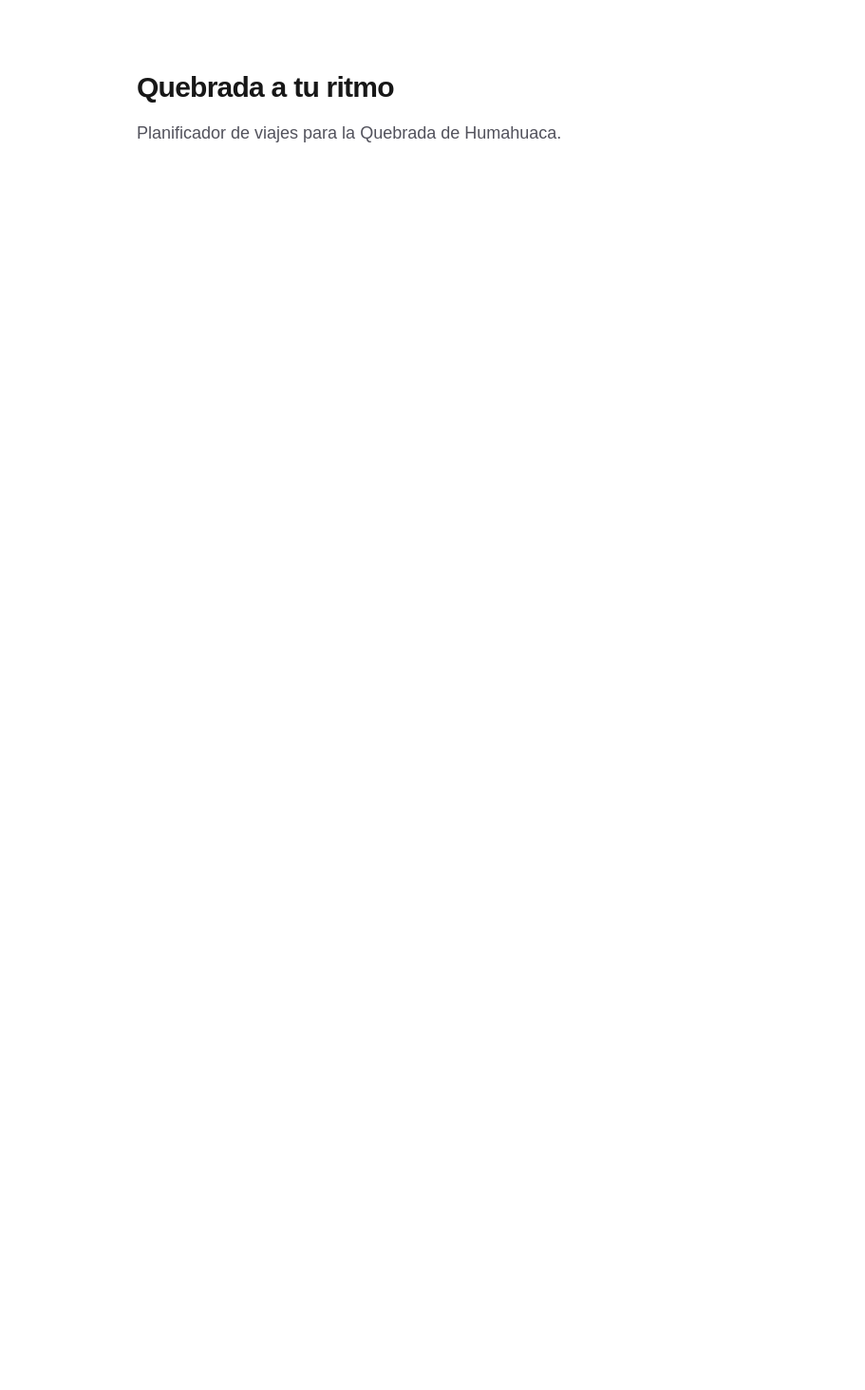
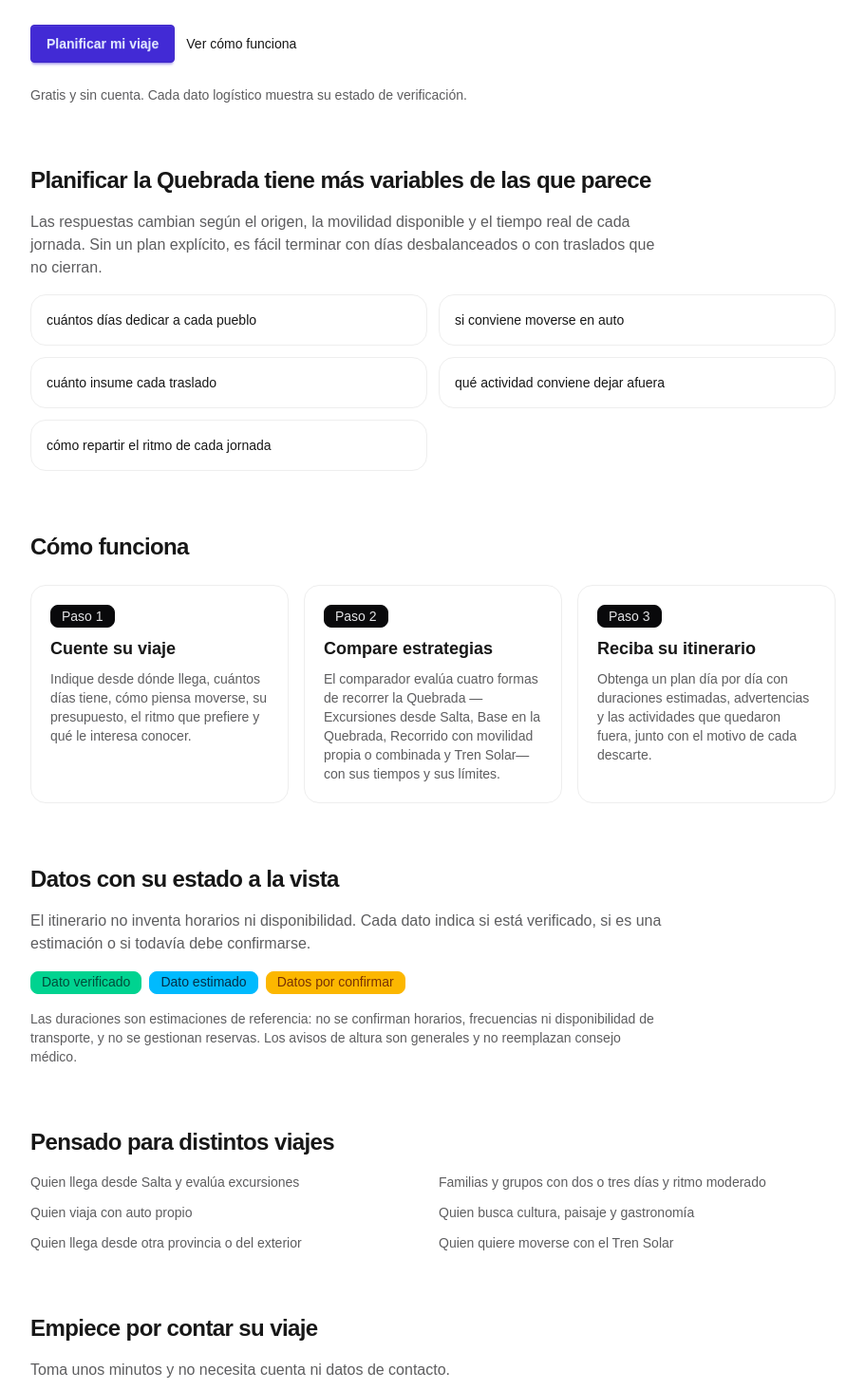
Before and after one commit to papulodev/quebrada-a-tu-ritmo, a Next.js app: page / in a window 1280 px wide. Shown: the part 286-1750 px from the top of the page at 95% size, without its empty margins (184-1095 px from the left). Before the commit the page ends 800 px from the top, so only its background shows below. Built offline with nearby package versions, Linux system fonts and the light colour scheme.

Commit message:
feat: turn the home page into a landing narrative

```diff
--- a/app/page.tsx
+++ b/app/page.tsx
@@ -1,10 +1,167 @@
+import type { Metadata } from "next";
+import Link from "next/link";
+
+import { CONFIDENCE_BADGES } from "../features/itinerary/domain/presentation";
+
+export const metadata: Metadata = {
+  description:
+    "Compare estrategias para recorrer la Quebrada de Humahuaca y reciba un itinerario realista por día, con datos logísticos y su estado de verificación a la vista.",
+};
+
+const DECISIONS = [
+  "cuántos días dedicar a cada pueblo",
+  "si conviene moverse en auto",
+  "cuánto insume cada traslado",
+  "qué actividad conviene dejar afuera",
+  "cómo repartir el ritmo de cada jornada",
+];
+
+const STEPS = [
+  {
+    title: "Cuente su viaje",
+    description:
+      "Indique desde dónde llega, cuántos días tiene, cómo piensa moverse, su presupuesto, el ritmo que prefiere y qué le interesa conocer.",
+  },
+  {
+    title: "Compare estrategias",
+    description:
+      "El comparador evalúa cuatro formas de recorrer la Quebrada —Excursiones desde Salta, Base en la Quebrada, Recorrido con movilidad propia o combinada y Tren Solar— con sus tiempos y sus límites.",
+  },
+  {
+    title: "Reciba su itinerario",
+    description:
+      "Obtenga un plan día por día con duraciones estimadas, advertencias y las actividades que quedaron fuera, junto con el motivo de cada descarte.",
+  },
+];
+
+const PROFILES = [
+  "Quien llega desde Salta y evalúa excursiones",
+  "Familias y grupos con dos o tres días y ritmo moderado",
+  "Quien viaja con auto propio",
+  "Quien busca cultura, paisaje y gastronomía",
+  "Quien llega desde otra provincia o del exterior",
+  "Quien quiere moverse con el Tren Solar",
+];
+
+const CONFIDENCE_BADGES_LIST = [
+  CONFIDENCE_BADGES.verified,
+  CONFIDENCE_BADGES.estimated,
+  CONFIDENCE_BADGES.needs_verification,
+];
+
 export default function Home() {
   return (
-    <main className="mx-auto flex w-full max-w-2xl flex-1 flex-col justify-center gap-4 px-6 py-16">
-      <h1 className="text-3xl font-semibold tracking-tight">Quebrada a tu ritmo</h1>
-      <p className="text-lg text-zinc-600 dark:text-zinc-400">
-        Planificador de viajes para la Quebrada de Humahuaca.
-      </p>
+    <main className="mx-auto flex w-full max-w-4xl flex-1 flex-col gap-16 px-6 py-16">
+      <section className="flex flex-col gap-6">
+        <span className="badge badge-outline w-fit">Quebrada de Humahuaca</span>
+        <h1 className="max-w-2xl text-4xl font-semibold tracking-tight sm:text-5xl">
+          Planifique la Quebrada a su ritmo
+        </h1>
+        <p className="max-w-2xl text-lg text-base-content/70">
+          Días, traslados y altura: el planificador compara estrategias de viaje
+          y arma un itinerario realista por día. Sin registro y sin reservas.
+        </p>
+        <div className="flex flex-col gap-3 sm:flex-row sm:items-center">
+          <Link href="/planner" className="btn btn-primary">
+            Planificar mi viaje
+          </Link>
+          <a href="#como-funciona" className="link link-hover text-sm">
+            Ver cómo funciona
+          </a>
+        </div>
+        <p className="max-w-2xl text-sm text-base-content/70">
+          Gratis y sin cuenta. Cada dato logístico muestra su estado de
+          verificación.
+        </p>
+      </section>
+
+      <section className="flex flex-col gap-4">
+        <h2 className="text-2xl font-semibold tracking-tight">
+          Planificar la Quebrada tiene más variables de las que parece
+        </h2>
+        <p className="max-w-2xl text-base-content/70">
+          Las respuestas cambian según el origen, la movilidad disponible y el
+          tiempo real de cada jornada. Sin un plan explícito, es fácil terminar
+          con días desbalanceados o con traslados que no cierran.
+        </p>
+        <ul className="grid gap-3 sm:grid-cols-2">
+          {DECISIONS.map((decision) => (
+            <li
+              key={decision}
+              className="rounded-2xl border border-base-300 p-4 text-sm"
+            >
+              {decision}
+            </li>
+          ))}
+        </ul>
+      </section>
+
+      <section id="como-funciona" className="flex flex-col gap-6">
+        <h2 className="text-2xl font-semibold tracking-tight">Cómo funciona</h2>
+        <ol className="grid gap-4 md:grid-cols-3">
+          {STEPS.map((step, index) => (
+            <li
+              key={step.title}
+              className="flex flex-col gap-2 rounded-2xl border border-base-300 p-5"
+            >
+              <span className="badge badge-neutral w-fit">
+                Paso {index + 1}
+              </span>
+              <h3 className="text-lg font-semibold">{step.title}</h3>
+              <p className="text-sm text-base-content/70">{step.description}</p>
+            </li>
+          ))}
+        </ol>
+      </section>
+
+      <section className="flex flex-col gap-4">
+        <h2 className="text-2xl font-semibold tracking-tight">
+          Datos con su estado a la vista
+        </h2>
+        <p className="max-w-2xl text-base-content/70">
+          El itinerario no inventa horarios ni disponibilidad. Cada dato indica
+          si está verificado, si es una estimación o si todavía debe
+          confirmarse.
+        </p>
+        <ul className="flex flex-wrap gap-2">
+          {CONFIDENCE_BADGES_LIST.map((badge) => (
+            <li key={badge.label}>
+              <span className={`badge ${badge.className}`}>{badge.label}</span>
+            </li>
+          ))}
+        </ul>
+        <p className="max-w-2xl text-sm text-base-content/70">
+          Las duraciones son estimaciones de referencia: no se confirman
+          horarios, frecuencias ni disponibilidad de transporte, y no se
+          gestionan reservas. Los avisos de altura son generales y no
+          reemplazan consejo médico.
+        </p>
+      </section>
+
+      <section className="flex flex-col gap-4">
+        <h2 className="text-2xl font-semibold tracking-tight">
+          Pensado para distintos viajes
+        </h2>
+        <ul className="grid gap-3 sm:grid-cols-2">
+          {PROFILES.map((profile) => (
+            <li key={profile} className="text-sm text-base-content/70">
+              {profile}
+            </li>
+          ))}
+        </ul>
+      </section>
+
+      <section className="flex flex-col gap-4">
+        <h2 className="text-2xl font-semibold tracking-tight">
+          Empiece por contar su viaje
+        </h2>
+        <p className="max-w-2xl text-base-content/70">
+          Toma unos minutos y no necesita cuenta ni datos de contacto.
+        </p>
+        <Link href="/planner" className="btn btn-primary w-fit">
+          Planificar mi viaje
+        </Link>
+      </section>
     </main>
   );
 }
```
Also changed, not shown: 2 other files (tests, documents, lock files or other folders).
